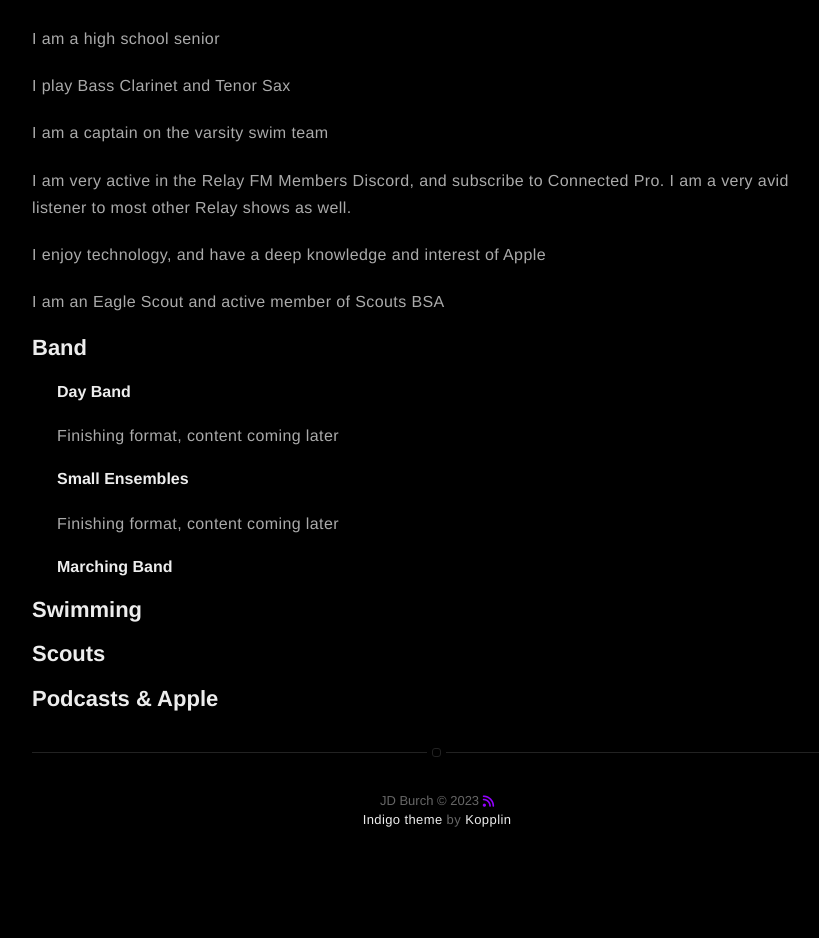
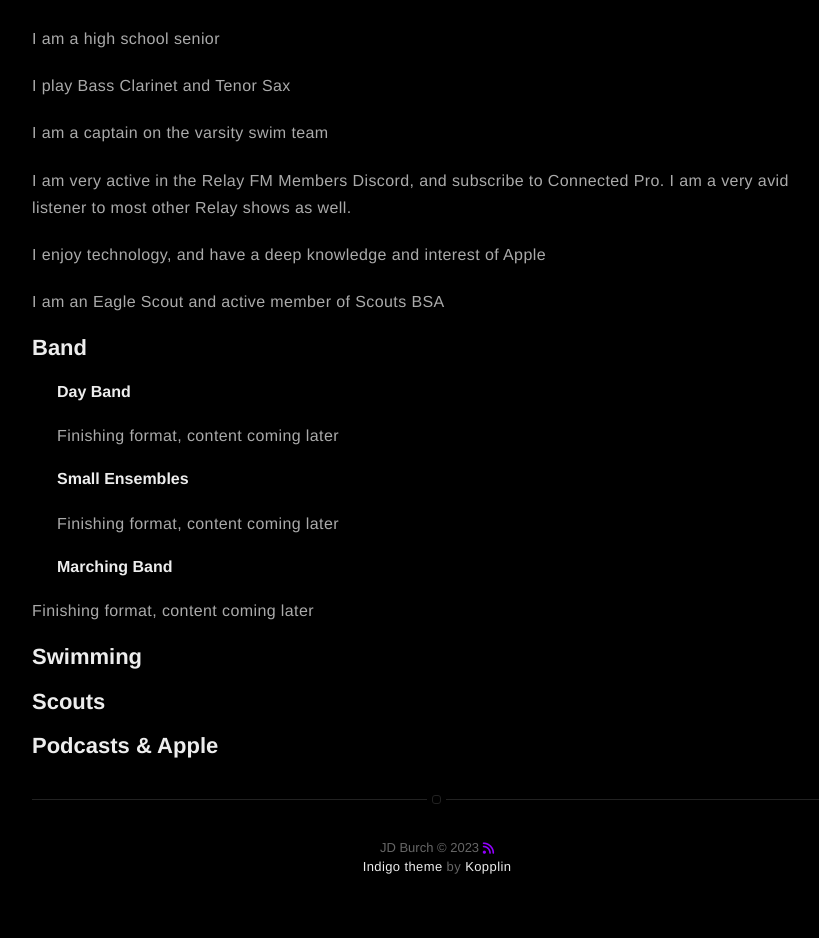
Before and after one commit to JDBurchHuzzah/jdburchhuzzah.github.io, a Jekyll site: the page built from about.md, in a window 1280 px wide. Shown: the part 471-1409 px from the top of the page, without its empty margins (203-1022 px from the left). Built offline with Jekyll 4.4.1, drawn with Linux system fonts in a browser that asks for light colours; nearby versions of some CDN libraries; before the commit the page ends 1362 px from its top, so only the background shows below that.

Commit message:
Update about.md

```diff
--- a/about.md
+++ b/about.md
@@ -19,6 +19,7 @@
 <h4>Small Ensembles</h4>
 <p>Finishing format, content coming later</p>
 <h4>Marching Band</h4> </div>
+<p>Finishing format, content coming later</p>
 
 <h2>Swimming</h2>
 
```
